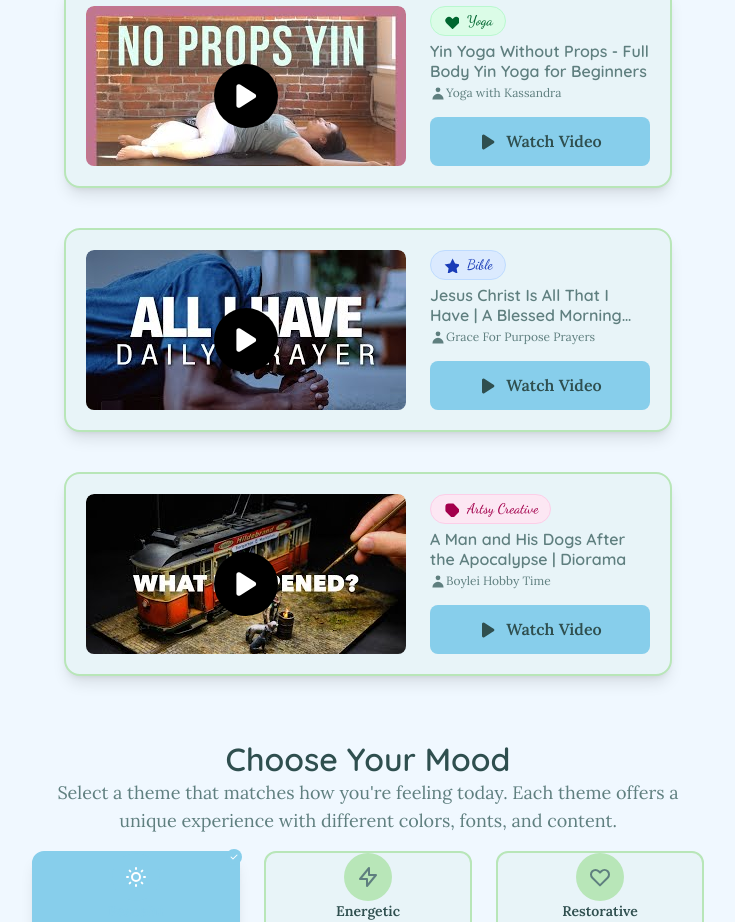
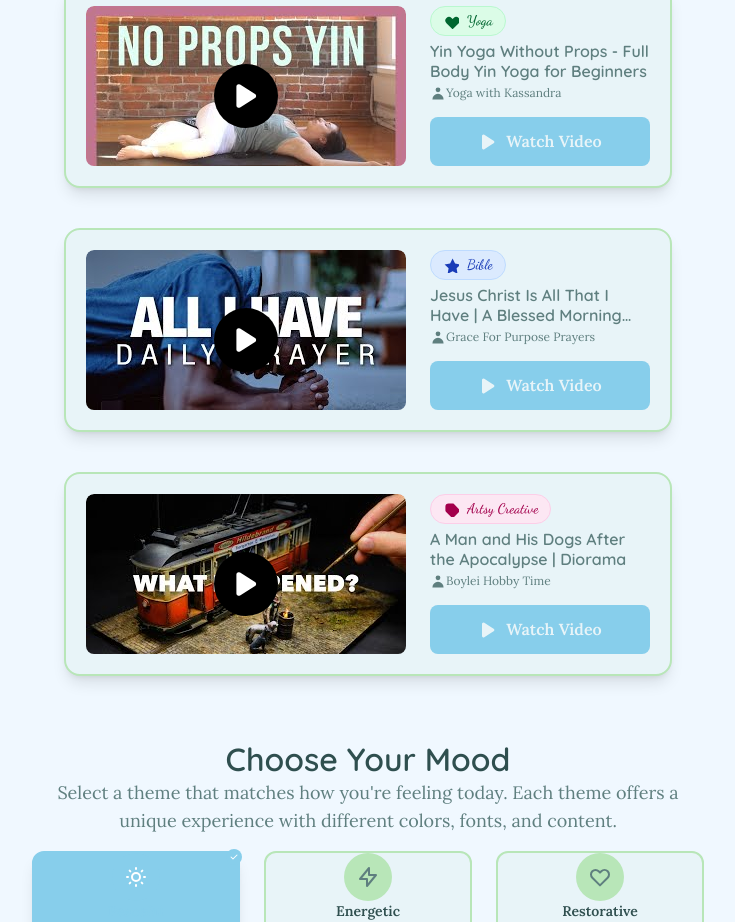
Before and after one commit to adoublens/morning-affirmations, a Next.js app in the folder source/: page / in a window 1280 px wide. Shown: the part 1042-1964 px from the top of the page, without its empty margins (272-1007 px from the left). Built offline with nearby package versions, Linux system fonts and the light colour scheme; no server answers.

Commit message:
⚡ improve: change font colors on buttons to be more readable

```diff
--- a/source/app/globals.css
+++ b/source/app/globals.css
@@ -64,8 +64,8 @@
 /* Theme: Energetic - Colors defined here are the authoritative source */
 [data-theme="energetic"] {
   --theme-primary: #FFE4B5;
-  --theme-secondary: #FFB6C1;
-  --theme-accent: #FFD700;
+  --theme-secondary: #FFD700;
+  --theme-accent: #669deb; /* eb667a*/
   --theme-background: #FFF8DC;
   --theme-background-transition: #FFEFD5;
   --theme-surface: #FFFEF7;
--- a/source/components/content/WatchButton.tsx
+++ b/source/components/content/WatchButton.tsx
@@ -20,14 +20,14 @@ export function WatchButton({ url, title }: WatchButtonProps) {
       aria-label={`Watch video: ${title}`}
     >
       <svg
-        className="!w-5 !h-5 !mr-2 group-hover:scale-110 transition-transform duration-200"
-        fill="currentColor"
+        className="!w-5 !h-5 !mr-2 group-hover:scale-110 transition-transform duration-200 text-[var(--theme-primary)]"
+        fill="var(--theme-primary)"
         viewBox="0 0 20 20"
         aria-hidden="true"
       >
         <path d="M6.3 2.841A1.5 1.5 0 004 4.11V15.89a1.5 1.5 0 002.3 1.269l9.344-5.89a1.5 1.5 0 000-2.538L6.3 2.84z" />
       </svg>
-      <span>Watch Video</span>
+      <span className="text-[var(--theme-primary)]">Watch Video</span>
 
     </button>
   );
```
